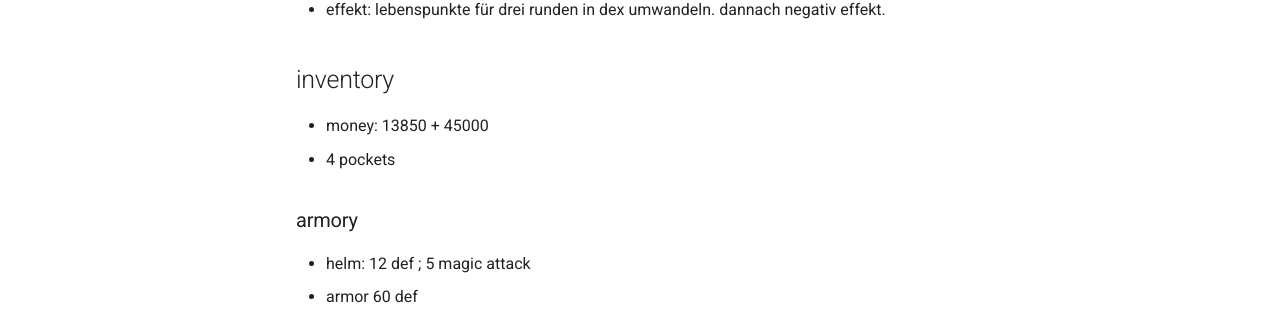
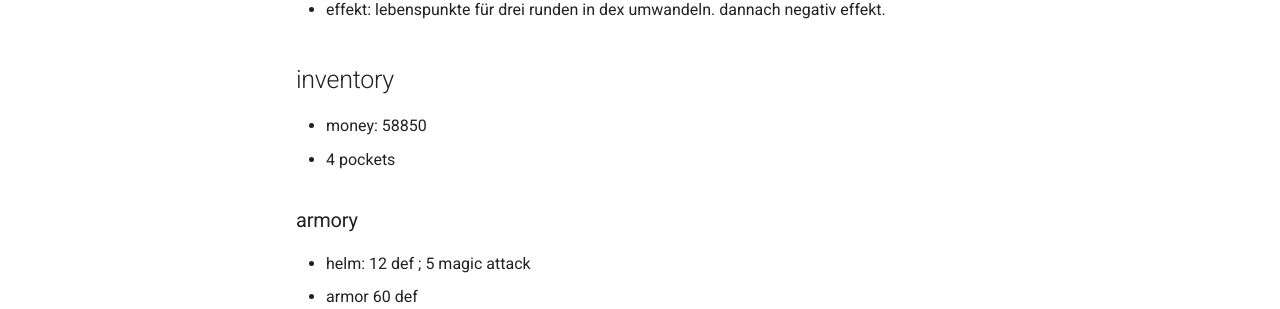
Before and after one commit to mkdocs-pnp/avalon, an MkDocs documentation site: the page built from docs/character/gustavo_ganso.md, in a window 1280 px wide and 900 px high, scrolled down 853 px. Shown: the part 446-755 px from the top of the window. Built offline with MkDocs 1.6.1 and Material for MkDocs 9.7.7, drawn with Linux system fonts in a browser that asks for light colours.

Commit message:
Update gustavo_ganso.md

```diff
--- a/docs/character/gustavo_ganso.md
+++ b/docs/character/gustavo_ganso.md
@@ -41,7 +41,7 @@
 
 ## inventory
 
-* money: 13850 + 45000
+* money: 58850
 * 4 pockets
 
 ### armory
```
